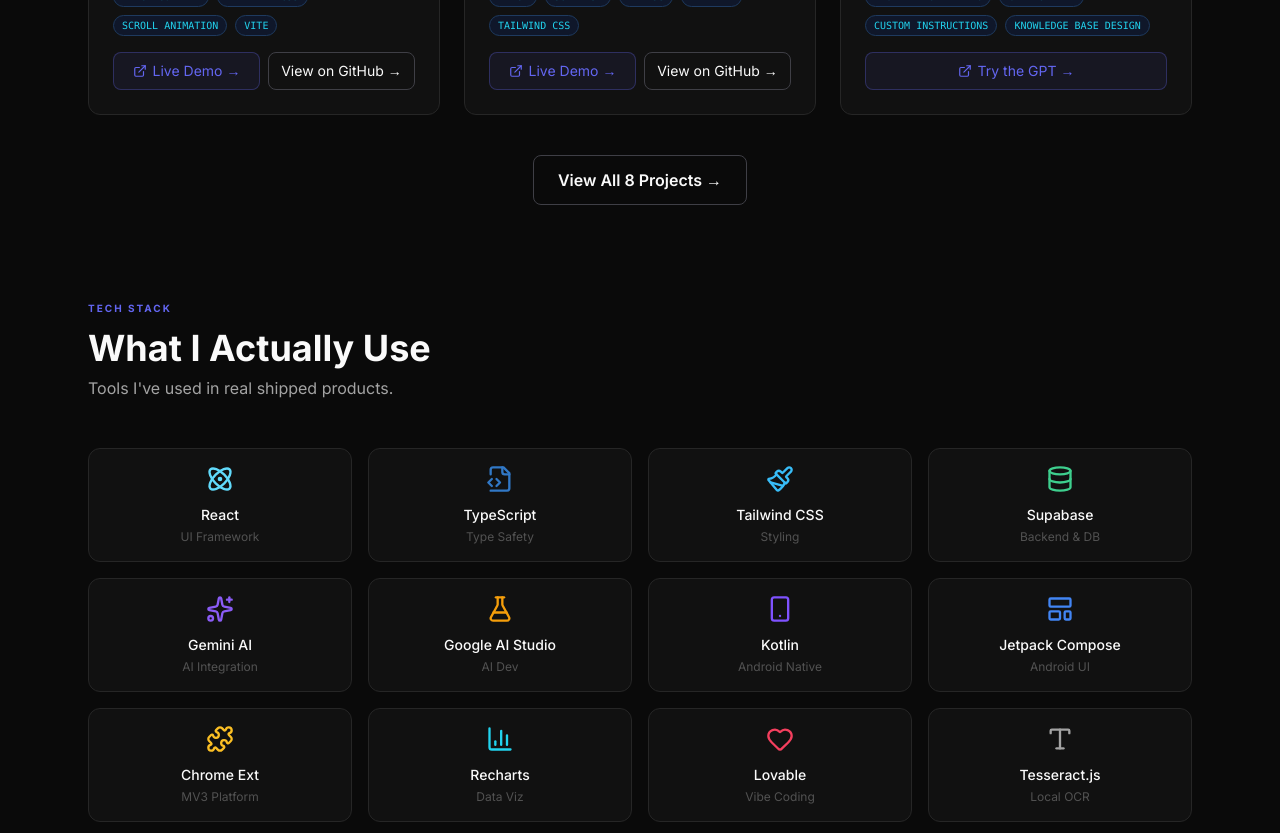
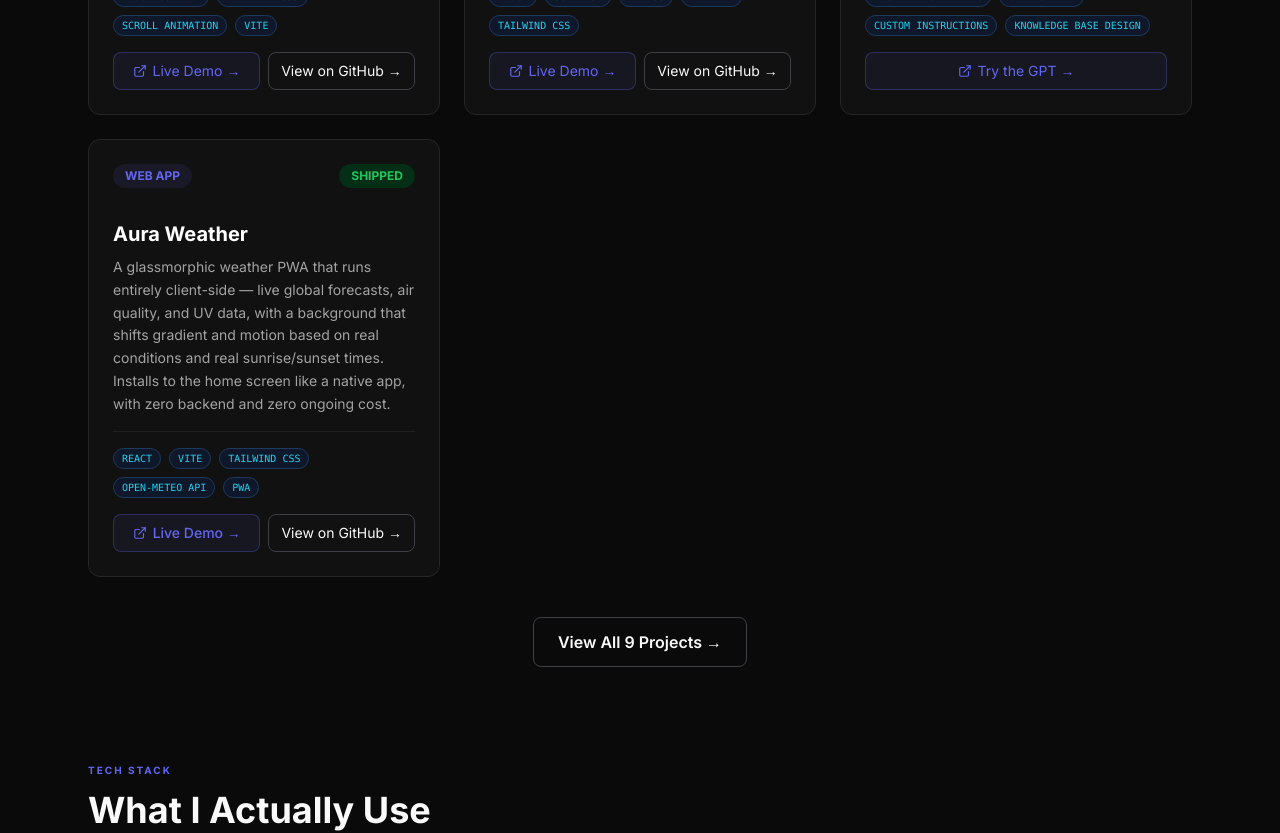
Before and after one commit to Pro-Prince/My-Portfolio, a React (Vite) app: page / in a window 1280 px wide. Shown: the part 1660-2493 px from the top of the page. Built offline with nearby package versions, Linux system fonts and the light colour scheme; no server answers.

Commit message:
feat: add Aura Weather project
Integrate the Aura Weather PWA into the projects list, footer, and stats dashboard to showcase the latest build.

```diff
--- a/src/components/Footer.tsx
+++ b/src/components/Footer.tsx
@@ -53,6 +53,7 @@
               <a href="https://github.com/Pro-Prince/Amul-Kool-Website" target="_blank" rel="noopener noreferrer" className="text-sm text-[#A3A3A3] hover:text-white transition-colors">Amul Kool Gold</a>
               <a href="https://github.com/Pro-Prince/PDF-Craft" target="_blank" rel="noopener noreferrer" className="text-sm text-[#A3A3A3] hover:text-white transition-colors">PDF Craft</a>
               <a href="https://chatgpt.com/g/g-6a756f5c7d6c81918067354f1bc5116c-interview-answer-auditor" target="_blank" rel="noopener noreferrer" className="text-sm text-[#A3A3A3] hover:text-white transition-colors">Interview Answer Auditor</a>
+              <a href="https://github.com/Pro-Prince/Aura-Weather" target="_blank" rel="noopener noreferrer" className="text-sm text-[#A3A3A3] hover:text-white transition-colors">Aura Weather</a>
             </div>
           </div>
         </div>
--- a/src/pages/About.tsx
+++ b/src/pages/About.tsx
@@ -289,6 +289,11 @@
                 year: '2026',
                 title: 'Interview Answer Auditor — Custom GPT',
                 description: 'Built a custom GPT that audits placement interview answers with structured scoring, a multi-turn follow-up chain, and an optional Brutal Mode. Published live on the GPT Store, designed specifically for engineering students in placement season.'
+              },
+              {
+                year: '2026',
+                title: 'Aura Weather — Glassmorphic Weather PWA',
+                description: 'Built a fully client-side weather PWA with live global forecasts, air quality, and UV data from Open-Meteo. Zero backend, zero ongoing cost, with a frosted-glass interface that reacts to real weather conditions and installs to the home screen like a native app.'
               }
             ].map((event, i) => (
               <FadeIn key={i} delay={i * 0.1}>
@@ -319,7 +324,7 @@
                 <div className="text-sm text-[#A3A3A3]">Repos</div>
               </div>
               <div className="bg-[#111111] border border-[#262626] rounded-xl p-5 text-center hover:border-[#3F3F46] transition-colors">
-                <div className="text-3xl font-bold text-[#22D3EE] mb-1">8+</div>
+                <div className="text-3xl font-bold text-[#22D3EE] mb-1">9+</div>
                 <div className="text-sm text-[#A3A3A3]">Products Shipped</div>
               </div>
               <div className="bg-[#111111] border border-[#262626] rounded-xl p-5 text-center hover:border-[#3F3F46] transition-colors">
--- a/src/pages/Home.tsx
+++ b/src/pages/Home.tsx
@@ -3,15 +3,15 @@
 import FadeIn from '../components/FadeIn';
 import { useCountUp } from '../hooks/useCountUp';
 import { useDynamicTitle } from '../hooks/useDynamicTitle';
-import { Atom, FileCode2, Paintbrush, Database, Sparkles, FlaskConical, Smartphone, LayoutTemplate, Puzzle, BarChart3, Heart, Type } from 'lucide-react';
+import { Atom, FileCode2, Paintbrush, Database, Sparkles, FlaskConical, Smartphone, LayoutTemplate, Puzzle, BarChart3, Heart, Type, ExternalLink } from 'lucide-react';
 import { trackProjectClick } from '../hooks/useTrackClick';
 
 export default function Home() {
   useDynamicTitle('Prince Patel — I Build Things That Actually Work');
 
-  const { count: count1, ref: ref1 } = useCountUp(8);
+  const { count: count1, ref: ref1 } = useCountUp(9);
   const { count: count2, ref: ref2 } = useCountUp(2);
-  const { count: count3, ref: ref3 } = useCountUp(4);
+  const { count: count3, ref: ref3 } = useCountUp(5);
   const { count: count4, ref: ref4 } = useCountUp(1);
   const { count: count5, ref: ref5 } = useCountUp(1);
 
@@ -262,11 +262,40 @@
                 </div>
               </div>
             </FadeIn>
+
+            {/* CARD 7 — AURA WEATHER */}
+            <FadeIn delay={0.6}>
+              <div className="project-card p-6 flex flex-col h-full">
+                <div className="flex justify-between items-center mb-4">
+                  <span className="bg-[rgba(99,102,241,0.1)] text-[#6366F1] text-xs font-bold px-3 py-1 rounded-full uppercase">Web App</span>
+                  <span className="bg-[#052E16] text-[#22C55E] text-xs font-bold px-3 py-1 rounded-full uppercase">Shipped</span>
+                </div>
+                <h3 className="text-xl font-bold text-white mt-4 mb-2">Aura Weather</h3>
+                <p className="text-sm text-[#A3A3A3] leading-relaxed flex-grow">
+                  A glassmorphic weather PWA that runs entirely client-side — live global forecasts, air quality, and UV data, with a background that shifts gradient and motion based on real conditions and real sunrise/sunset times. Installs to the home screen like a native app, with zero backend and zero ongoing cost.
+                </p>
+                <div className="border-t border-[#1F1F1F] my-4"></div>
+                <div className="flex flex-wrap gap-2 mb-4">
+                  {['React', 'Vite', 'Tailwind CSS', 'Open-Meteo API', 'PWA'].map(tag => (
+                    <span key={tag} className="tech-tag text-[10px] font-mono px-2 py-0.5 rounded-full uppercase">{tag}</span>
+                  ))}
+                </div>
+                <div className="mt-auto flex flex-col sm:flex-row gap-2 mt-4">
+                  <a href="https://aura-weather-sync.vercel.app/" onClick={() => trackProjectClick('Aura Weather', 'live_demo')} target="_blank" rel="noopener noreferrer" className="w-full sm:flex-1 flex items-center justify-center bg-[rgba(99,102,241,0.08)] border border-[rgba(99,102,241,0.3)] hover:bg-[rgba(99,102,241,0.15)] hover:border-[#6366F1] text-[#6366F1] rounded-lg px-4 py-2 text-sm font-medium transition-colors whitespace-nowrap">
+                    <ExternalLink size={14} className="mr-1.5" />
+                    Live Demo &rarr;
+                  </a>
+                  <a href="https://github.com/Pro-Prince/Aura-Weather" onClick={() => trackProjectClick('Aura Weather', 'github')} target="_blank" rel="noopener noreferrer" className="w-full sm:flex-1 flex items-center justify-center bg-transparent border border-[#3F3F46] hover:border-[#6366F1] text-[#FAFAFA] rounded-[8px] px-3 py-2 transition-colors text-sm whitespace-nowrap">
+                    View on GitHub &rarr;
+                  </a>
+                </div>
+              </div>
+            </FadeIn>
           </div>
 
           <div className="mt-10 text-center">
             <Link to="/projects" className="inline-block bg-transparent border border-[#3F3F46] hover:border-[#6366F1] text-[#FAFAFA] rounded-[8px] px-6 py-3 transition-all font-semibold">
-              View All 8 Projects &rarr;
+              View All 9 Projects &rarr;
             </Link>
           </div>
         </div>
--- a/src/pages/Projects.tsx
+++ b/src/pages/Projects.tsx
@@ -120,6 +120,37 @@
     challenges: ["Fixed audit format via system instructions", "Multi-turn follow-up chain up to 3 levels deep", "Brutal Mode as opt-in toggle not default tone", "Zero fabricated achievements rule", "Company-tier calibrated feedback"],
     tech: ["OpenAI GPT Builder", "Prompt Engineering", "Custom Instructions", "Knowledge Base Curation", "Multi-Turn State Design", "GPT Store"],
     gptLink: "https://chatgpt.com/g/g-6a756f5c7d6c81918067354f1bc5116c-interview-answer-auditor"
+  },
+  {
+    id: "09",
+    category: "web",
+    categoryBadge: "Web App",
+    categoryBadgeStyle: "bg-indigo-400/10 text-[#6366F1] text-[10px] font-bold uppercase",
+    status: "Shipped",
+    statusBadgeStyle: "bg-green-950 text-[#22C55E] text-[10px] font-bold uppercase",
+    title: "Aura Weather",
+    tagline: "A glassmorphic weather app that costs nothing to run.",
+    description: "Aura Weather is a browser-based weather app built to feel like a premium native product while running entirely for free. Instead of routing through a backend or an API key tier, it fetches live global weather data directly from the client, wraps it in a frosted-glass interface, and installs straight to a phone's home screen like a native app. The background gradient and particle motion shift based on real conditions and each location's actual sunrise and sunset time, not a static template or a fixed clock assumption.",
+    challenges: [
+      "Fully client-side architecture — zero backend cost",
+      "Glass surfaces verified for contrast on every state",
+      "Real sunrise/sunset driven day-night detection",
+      "Performant particle animation on mid-range mobile",
+      "Installable PWA with offline app shell"
+    ],
+    tech: [
+      "React",
+      "Vite",
+      "Tailwind CSS",
+      "Open-Meteo Forecast API",
+      "Open-Meteo Geocoding API",
+      "Open-Meteo Air Quality API",
+      "Geolocation API",
+      "vite-plugin-pwa",
+      "Vercel"
+    ],
+    github: "https://github.com/Pro-Prince/Aura-Weather",
+    demo: "https://aura-weather-sync.vercel.app/"
   }
 ];
 
@@ -214,9 +245,9 @@
                 </div>
               </div>
 
-              <div className="mt-auto flex flex-row gap-2 mt-4">
+              <div className="mt-auto flex flex-col sm:flex-row gap-3 mt-4">
                 {project.demo && (
-                  <a href={project.demo} onClick={() => trackProjectClick(project.title, 'live_demo')} target="_blank" rel="noopener noreferrer" className="flex-1 flex items-center justify-center bg-[rgba(99,102,241,0.08)] border border-[rgba(99,102,241,0.3)] hover:bg-[rgba(99,102,241,0.15)] hover:border-[#6366F1] text-[#6366F1] rounded-lg px-3 py-2 transition-colors text-sm whitespace-nowrap">
+                  <a href={project.demo} onClick={() => trackProjectClick(project.title, 'live_demo')} target="_blank" rel="noopener noreferrer" className="w-full sm:flex-1 flex items-center justify-center bg-[rgba(99,102,241,0.08)] border border-[rgba(99,102,241,0.3)] hover:bg-[rgba(99,102,241,0.15)] hover:border-[#6366F1] text-[#6366F1] rounded-lg px-3 py-2 transition-colors text-sm whitespace-nowrap">
                     <svg xmlns="http://www.w3.org/2000/svg" width="14" height="14" viewBox="0 0 24 24" fill="none" stroke="currentColor" strokeWidth="2" strokeLinecap="round" strokeLinejoin="round" className="mr-1.5"><path d="M18 13v6a2 2 0 0 1-2 2H5a2 2 0 0 1-2-2V8a2 2 0 0 1 2-2h6"></path><polyline points="15 3 21 3 21 9"></polyline><line x1="10" y1="14" x2="21" y2="3"></line></svg>
                     Live Demo &rarr;
                   </a>
@@ -228,7 +259,7 @@
                   </a>
                 )}
                 {project.github && (
-                  <a href={project.github} onClick={() => trackProjectClick(project.title, 'github')} target="_blank" rel="noreferrer" className={`flex-1 flex items-center justify-center bg-transparent border border-[#3F3F46] hover:border-[#6366F1] text-[#FAFAFA] rounded-[8px] px-3 py-2 transition-colors text-sm whitespace-nowrap`}>
+                  <a href={project.github} onClick={() => trackProjectClick(project.title, 'github')} target="_blank" rel="noreferrer" className={`w-full sm:flex-1 flex items-center justify-center bg-transparent border border-[#3F3F46] hover:border-[#6366F1] text-[#FAFAFA] rounded-[8px] px-3 py-2 transition-colors text-sm whitespace-nowrap`}>
                     View on GitHub &rarr;
                   </a>
                 )}
```
Also changed, not shown: 1 other file (tests, documents, lock files or other folders).
